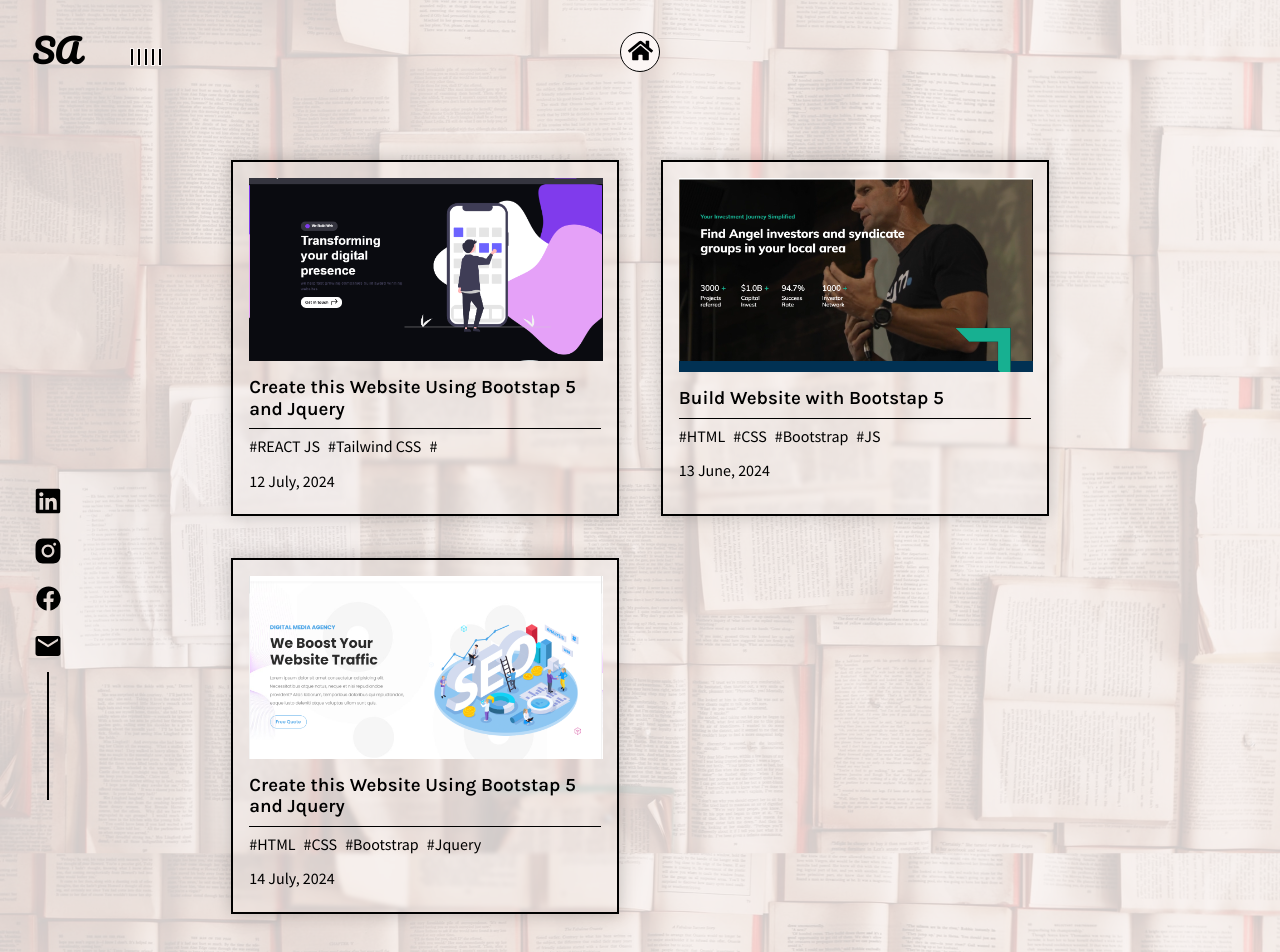
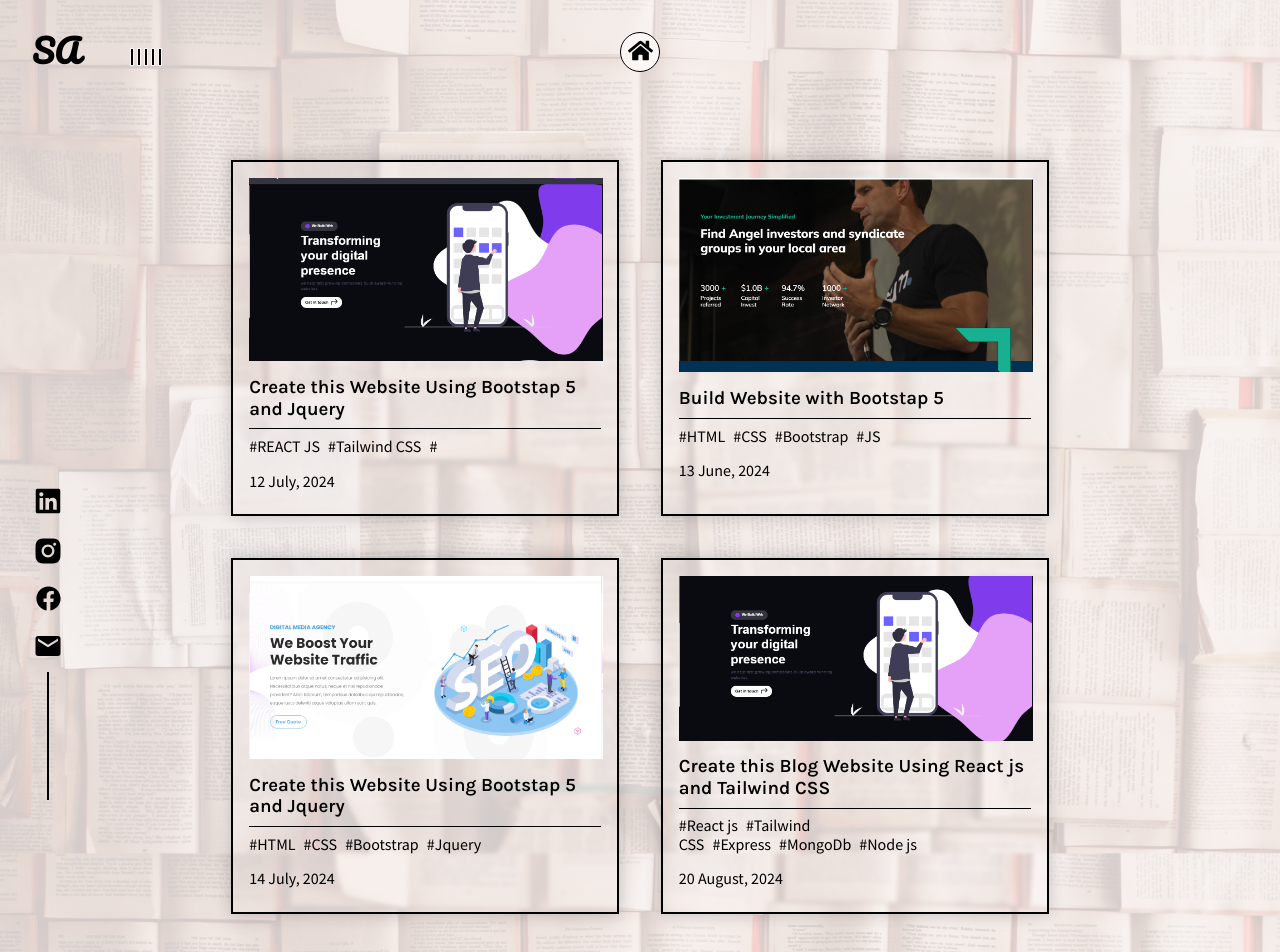
Before and after one commit to Shahbaz187/shahbaz, a React (Create React App) app: page /projects in a window 1280 px wide. Shown: the top 952 px of the page. Built offline with nearby package versions, Linux system fonts and the light colour scheme.

Commit message:
Update BlogData.js

```diff
--- a/src/data/BlogData.js
+++ b/src/data/BlogData.js
@@ -25,5 +25,13 @@ export const Blogs = [
         imgSrc:"p2.png",
         link:"https://digi-media-five.vercel.app/"
     },
+    {
+        id:3,
+        name:"Create this Blog Website Using React js  and Tailwind CSS",
+        tags: ["React js", "Tailwind CSS", "Express", "MongoDb",  "Node js"],
+        date:"20 August, 2024",
+        imgSrc:"p3.png",
+        link:"https://sa-blogs.vercel.app/"
+    },
 
 ]
```
